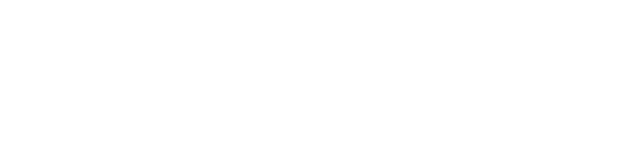
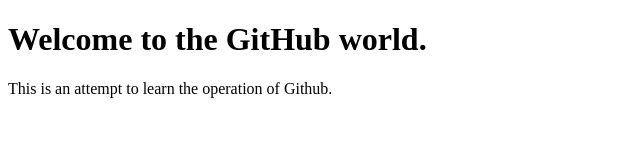
Before and after one commit to TitasKanti/My-first-repo, a plain HTML site: page index.html in a window 1280 px wide. Shown: the whole page, without its empty margins (0-640 px from the left). Drawn offline with Linux system fonts and the light colour scheme.

Commit message:
first commit

```diff
--- a/index.html
+++ b/index.html
@@ -7,6 +7,7 @@
     <title>My first Github Repo</title>
 </head>
 <body>
-
+    <h1>Welcome to the GitHub world.</h1>
+    <p>This is an attempt to learn the operation of Github.</p>
 </body>
 </html>
```
